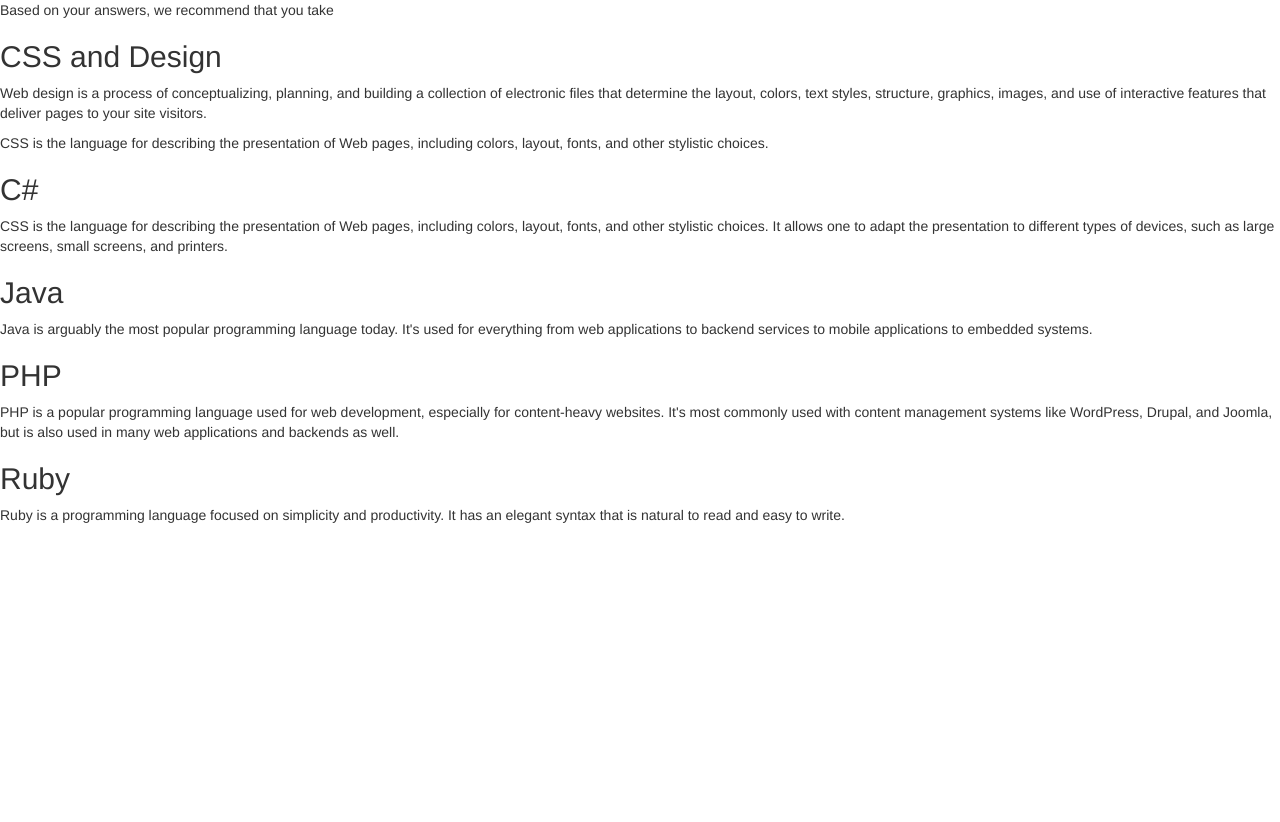
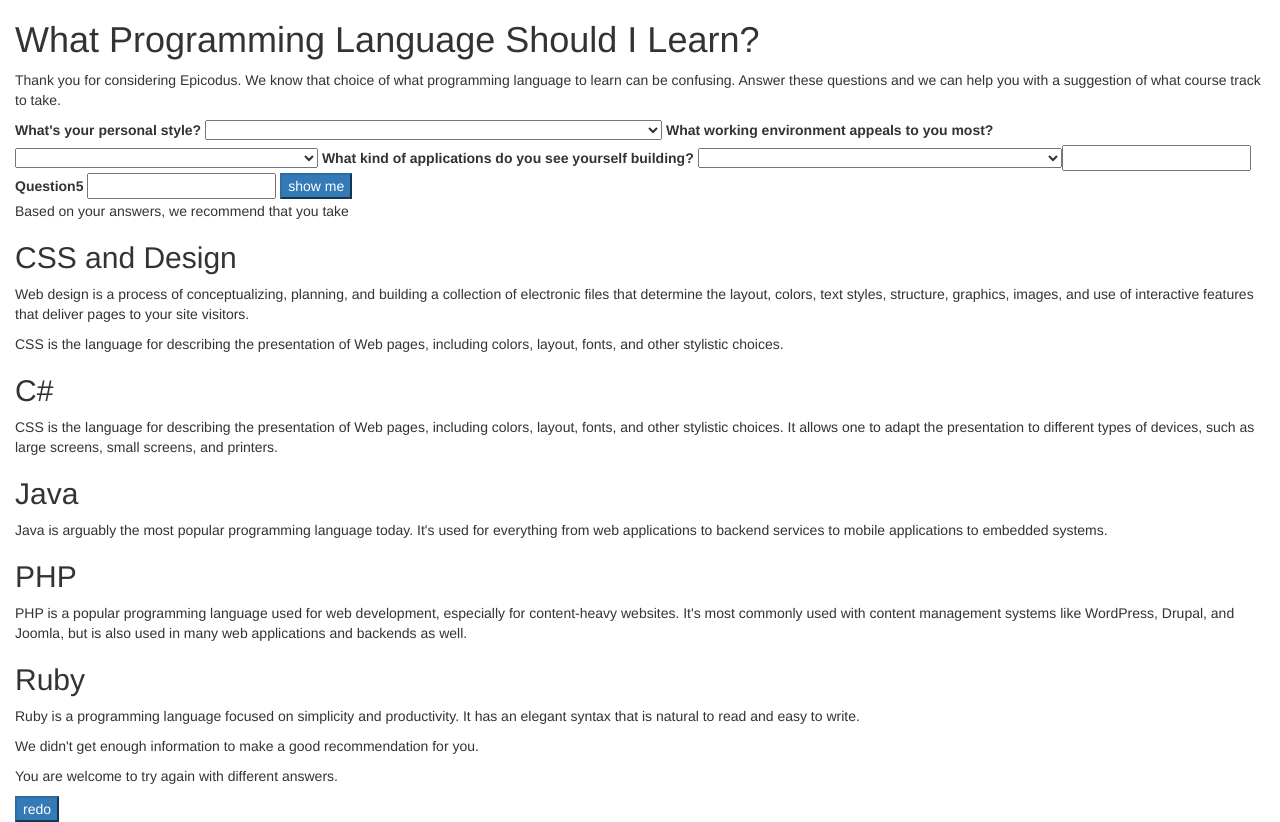
Before and after one commit to TracyRe/track-suggester, a plain HTML site: page track-suggester/index.html in a window 1280 px wide. Before the commit the page ends 800 px from the top, so only its background shows below. Drawn offline with Linux system fonts and the light colour scheme.

Commit message:
Add content for 3 of 5 questions

```diff
--- a/track-suggester/index.html
+++ b/track-suggester/index.html
@@ -9,13 +9,58 @@
     <title></title>
   </head>
   <body>
-    <div class="cotainer-fluid">
 
+    <div class="container-fluid">
+      <h1>What Programming Language Should I Learn?</h1>
+      <p>Thank you for considering Epicodus. We know that choice of what programming language to learn can be confusing. Answer these questions and we can help you with a suggestion of what course track to take.</p>
+
+      <!-- ********* BEGIN QUESTIONS ********* -->
       <div class="questions">
+        <form id="questions" action="index.html" method="post">
 
-      </div>
+        <label for="frontBack">What's your personal style?</label>
+        <select class="droplist" id="frontBack">
+          <option value=""> </option>
+          <option value="nostyle">As long as my clothes fit and are clean, I don't care what they look like</option>
+          <option value="style">I always make a great impression with my outfits</option>
+          <option value="notsure">What's style?</option>
+        </select>
+
+        <label for="company">What working environment appeals to you most?</label>
+        <select class="droplist" id="company">
+          <option value=""> </option>
+          <option value="corp">The security of a large corporation</option>
+          <option value="agency">The intense demands of a fast-paced agency</option>
+          <option value="nike">Nike</option>
+          <option value="startup">The thrill of a startup</option>
+          <option value="notsure">I don't know</option>
+        </select>
+
+        <label for="apps">What kind of applications do you see yourself building?</label>
+        <select class="droplist" id="apps">
+          <option value=""> </option>
+          <option value="mobile">Mobile apps</option>
+          <option value="agency">Interactive web applications</option>
+          <option value="nike">Small websites for brands, business, and organizations</option>
+          <option value="startup">Big, complicated applications used by businesses</option>
+          <option value="notsure">I'm not sure yet</option>
+
+        <label for="q4">Question4</label>
+        <input type="text" id="q4" name="q4" value="">
+
+        <label for="q5">Question5</label>
+        <input type="text" id="q5" name="q5" value="">
+
+        <button class="btn-primary"  type="submit" id="submit" name="button">show me</button>
+
+      </form>
+
+      </div>  <!-- ********* END QUESTIONS ******* -->
+
+      <!-- ********* BEGIN RECOMMENDATIONS ********* -->
       <div class="recommendation">
         <p>Based on your answers, we recommend that you take</p>
+
         <!-- ********* BEGIN DESIGN ********* -->
         <div class="design">
           <h2>CSS and Design</h2>
@@ -46,9 +91,17 @@
         <div class="ruby">
           <h2>Ruby</h2>
           <p>Ruby is a programming language focused on simplicity and productivity. It has an elegant syntax that is natural to read and easy to write. </p>
-      </div>
-    </div>
+        </div>
 
-    </div>
+          <!-- ********* BEGIN NOT SURE ********* -->
+        <div class="notsure">
+          <p>We didn't get enough information to make a good recommendation for you.</p>
+        </div>
+
+        <p>You are welcome to try again with different answers.</p>
+        <button class="btn-primary" type="button" id="redo" name="button">redo</button>
+      </div> <!-- ********* END RECOMMENDATIONS ******* -->
+
+    </div> <!-- ********* END CONTAINER ******* -->
   </body>
 </html>
--- a/track-suggester/js/scripts.js
+++ b/track-suggester/js/scripts.js
@@ -0,0 +1,11 @@
+$(document).ready(function(){
+  $("form#questions").submit(function(event){
+
+    event.preventDefault();
+  });
+  $("form#redo").click(function(event) {
+     $(".container-fluid").children().toggle();
+     setTimeout(function () {
+       location.reload()}, 10);
+     event.preventDefault();
+});
```
